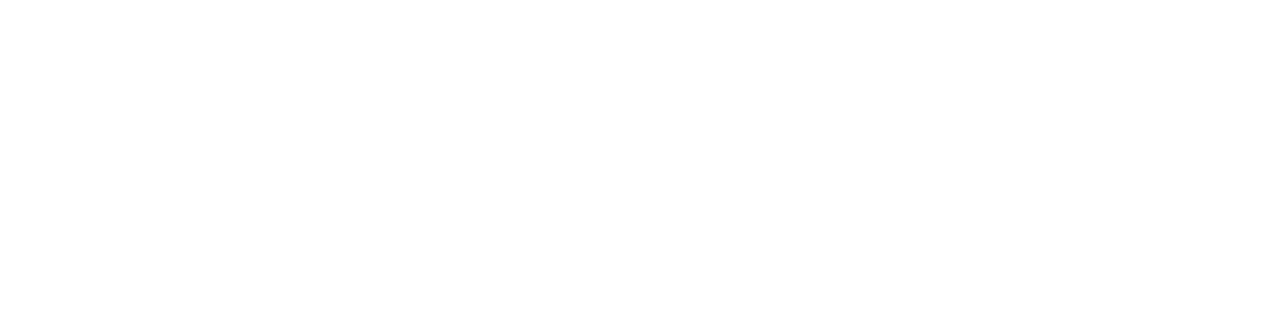
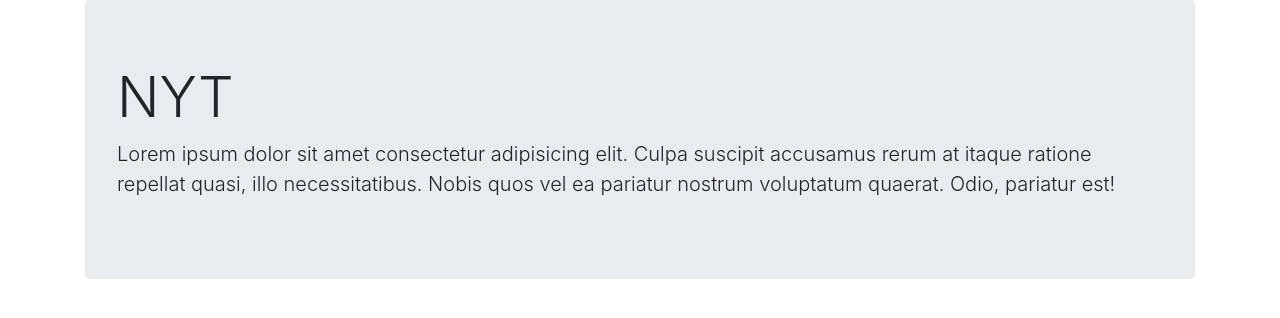
Before and after one commit to nomamanomama/NYTSearch, a plain HTML site: page index.html in a window 1280 px wide. Drawn offline with nearby package versions, Linux system fonts and the light colour scheme; files that its build step writes are made by us from their sources.

Commit message:
jumbotron added!

```diff
--- a/index.html
+++ b/index.html
@@ -13,8 +13,17 @@
 </head>
 
 <body>
+    <div class="container">
+            <div class="jumbotron">
+                    <h1 class="display-4">NYT</h1>
+                    <p class="lead">Lorem ipsum dolor sit amet consectetur adipisicing elit. Culpa suscipit accusamus rerum at itaque ratione repellat quasi, illo necessitatibus. Nobis quos vel ea pariatur nostrum voluptatum quaerat. Odio, pariatur est!</p>
+                </div>
+    </div>
 
 
+
+
+    <!--Script Tags-->
     <script src="https://code.jquery.com/jquery-3.2.1.slim.min.js" integrity="sha384-KJ3o2DKtIkvYIK3UENzmM7KCkRr/rE9/Qpg6aAZGJwFDMVNA/GpGFF93hXpG5KkN"
         crossorigin="anonymous"></script>
     <script src="https://cdnjs.cloudflare.com/ajax/libs/popper.js/1.12.9/umd/popper.min.js" integrity="sha384-ApNbgh9B+Y1QKtv3Rn7W3mgPxhU9K/ScQsAP7hUibX39j7fakFPskvXusvfa0b4Q"
```
